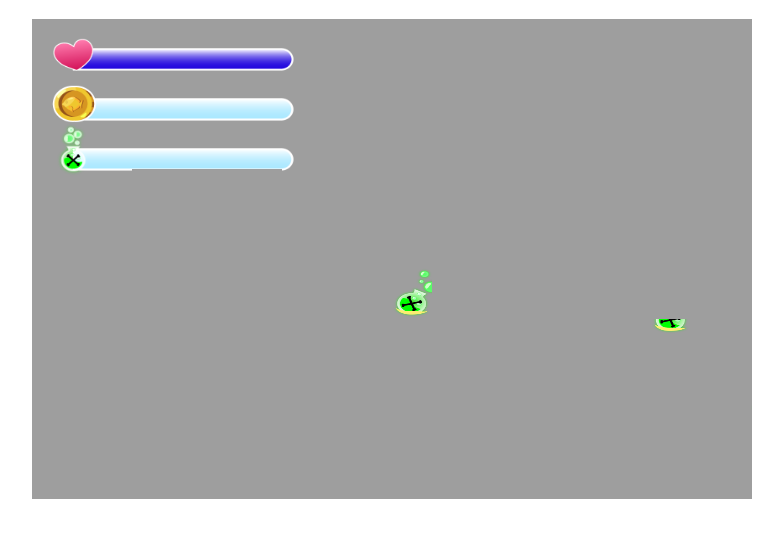
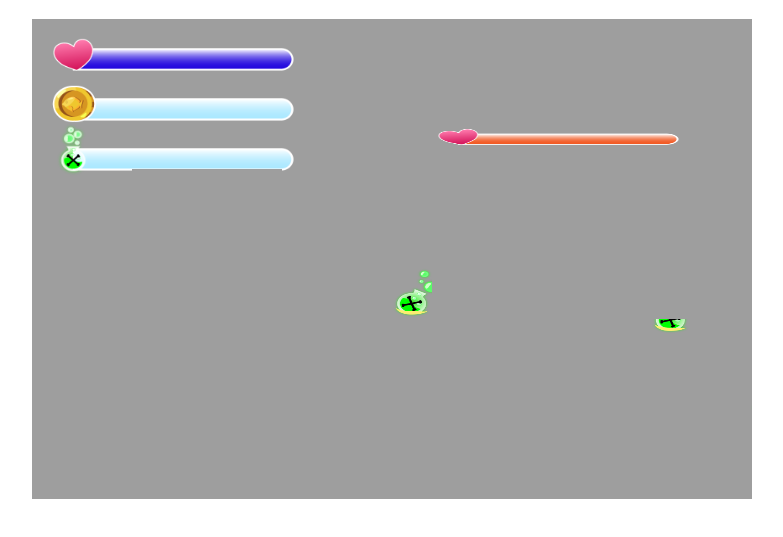
Before and after one commit to MichaelSoquat/Sharky, a plain HTML site: page index.html in a window 1280 px wide. Shown: the part 61-598 px from the top of the page, without its empty margins (248-1031 px from the left). Drawn offline with Linux system fonts and the light colour scheme.

Commit message:
added energybar endboss

```diff
--- a/index.html
+++ b/index.html
@@ -15,9 +15,11 @@
     <script src="moduls/background-object.class.js"></script>
     <script src="moduls/keyboard.class.js"></script>
     <script src="moduls/energybars.class.js"></script>
+    <script src="moduls/energybar-endboss.class.js"></script>
     <script src="moduls/coins.class.js"></script>
     <script src="moduls/poison.class.js"></script>
     <script src="moduls/throwable-object.class.js"></script>
+
 
 
     <script src="game.js"></script>
--- /dev/null
+++ b/moduls/energybar-endboss.class.js
@@ -0,0 +1,18 @@
+class EnergybarEndboss extends DrawableObject {
+    ENDBOSS_LIFE_IMAGES = [
+        'img/4. Marcadores/orange/100_  copia.png',
+        'img/4. Marcadores/orange/80_  copia.png',
+        'img/4. Marcadores/orange/60_  copia.png',
+        'img/4. Marcadores/orange/40_  copia.png',
+        'img/4. Marcadores/orange/20_  copia.png',
+        'img/4. Marcadores/orange/0_  copia.png'
+    ];
+
+    constructor() {
+        super().loadImage('img/4. Marcadores/orange/100_  copia.png');
+        this.y = 100;
+        this.x = 300;
+        this.width = 250;
+        this.height = 30;
+    }
+}
--- a/moduls/world.class.js
+++ b/moduls/world.class.js
@@ -8,6 +8,7 @@ class World {
     throwableObject = [];
     character = new Character();
     endboss = new Endboss();
+    energybarEndboss = new EnergybarEndboss();
     enemies =
         [new Fish(1),
         new Fish(2),
@@ -88,7 +89,9 @@ class World {
         new EnergyBar(1),
         new EnergyBar(2),
         new EnergyBar(3)
-    ]
+    ];
+
+
 
     constructor(canvas, keyboard) {
         this.ctx = canvas.getContext('2d');
@@ -176,6 +179,7 @@ class World {
         this.addObjectToMap(this.enemies);
         this.addToMap(this.character);
         this.addToMap(this.endboss);
+        this.addToMap(this.energybarEndboss);
         this.addObjectToMap(this.throwableObject);
 
 
```
Also changed, not shown: moduls/energybars.class.js (+7 -0 lines).
